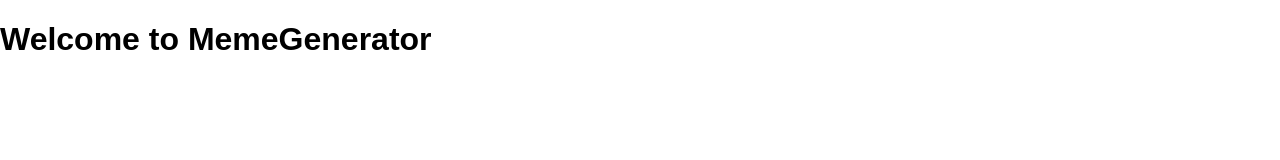
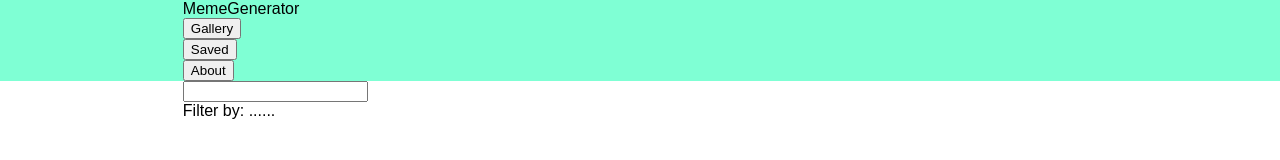
Before and after one commit to omrizb/meme-generator, a plain HTML site: page index.html in a window 1280 px wide. Drawn offline with Linux system fonts and the light colour scheme.

Commit message:
Add sections and basic navigation

```diff
--- /dev/null
+++ b/css/components/canvas.css
@@ -0,0 +1,3 @@
+canvas.edit-meme {
+    background-color: #dddddd;
+}
--- /dev/null
+++ b/css/components/header.css
@@ -0,0 +1,3 @@
+.main-header {
+    background-color: aquamarine;
+}
--- a/css/framework/helpers.css
+++ b/css/framework/helpers.css
@@ -0,0 +1,7 @@
+.clean-list {
+    list-style: none;
+}
+
+.hidden {
+    display: none;
+}
--- a/css/framework/layout.css
+++ b/css/framework/layout.css
@@ -0,0 +1,15 @@
+.main-layout {
+    display: grid;
+    grid-template-columns:
+        minmax(20px, 1fr)
+        minmax(600px, 5fr)
+        minmax(20px, 1fr);
+}
+
+.main-layout > *:not(.full) {
+    grid-column: 2;
+}
+
+.main-layout > *.full {
+    grid-column: -1 / 1;
+}
--- a/css/styles.css
+++ b/css/styles.css
@@ -1,10 +1,12 @@
 /* Setup */
-@import url('./setup/variables.css');
-@import url('./setup/typography.css');
+@import url("./setup/variables.css");
+@import url("./setup/typography.css");
 
 /* Framework */
-@import url('./framework/base.css');
-@import url('./framework/helpers.css');
-@import url('./framework/layout.css');
+@import url("./framework/base.css");
+@import url("./framework/helpers.css");
+@import url("./framework/layout.css");
 
 /* Components */
+@import url("./components/canvas.css");
+@import url("./components/header.css");
--- a/index.html
+++ b/index.html
@@ -1,13 +1,61 @@
 <!DOCTYPE html>
 <html lang="en">
-<head>
-    <meta charset="UTF-8">
-    <meta name="viewport" content="width=device-width, initial-scale=1.0">
-    <link rel="stylesheet" href="./css/styles.css">
-    <title>MemeGenerator</title>
-</head>
-<body>
-    <h1>Welcome to MemeGenerator</h1>
+    <head>
+        <meta charset="UTF-8" />
+        <meta name="viewport" content="width=device-width, initial-scale=1.0" />
+        <link rel="stylesheet" href="./css/styles.css" />
+        <title>MemeGenerator</title>
+    </head>
+    <body class="main-layout" onload="onInit()">
+        <header class="main-header full main-layout">
+            <div class="logo">MemeGenerator</div>
+            <ui class="clean-list">
+                <li>
+                    <button
+                        data-page="gallery"
+                        onclick="onSetActiveSection(this)"
+                    >
+                        Gallery
+                    </button>
+                </li>
+                <li>
+                    <button
+                        data-page="saved"
+                        onclick="onSetActiveSection(this)"
+                    >
+                        Saved
+                    </button>
+                </li>
+                <li>
+                    <button
+                        data-page="about"
+                        onclick="onSetActiveSection(this)"
+                    >
+                        About
+                    </button>
+                </li>
+            </ui>
+        </header>
 
-</body>
+        <main>
+            <section class="page gallery">
+                <main>
+                    <section class="filter-search-memes">
+                        <input type="search" />
+                    </section>
+                    <section>Filter by: ......</section>
+                </main>
+            </section>
+            <section class="page editor">
+                <main>
+                    <canvas class="edit-meme" width="400" height="400"></canvas>
+                    Edit the canvas here
+                </main>
+            </section>
+            <section class="page saved">Saved memes</section>
+        </main>
+
+        <footer></footer>
+        <script src="./js/main.js"></script>
+    </body>
 </html>
--- /dev/null
+++ b/js/main.js
@@ -0,0 +1,20 @@
+'use strict'
+
+let gCurrPageSection = 'gallery'
+
+function onInit() {
+    setActiveSection()
+}
+
+function onSetActiveSection(elPageBtn) {
+    gCurrPageSection = elPageBtn.dataset.page
+    setActiveSection()
+}
+
+function setActiveSection() {
+    const elPageSections = document.querySelectorAll('section.page')
+    elPageSections.forEach(page => {
+        if (page.classList.contains(gCurrPageSection)) page.classList.remove('hidden')
+        else page.classList.add('hidden')
+    })
+}
```
